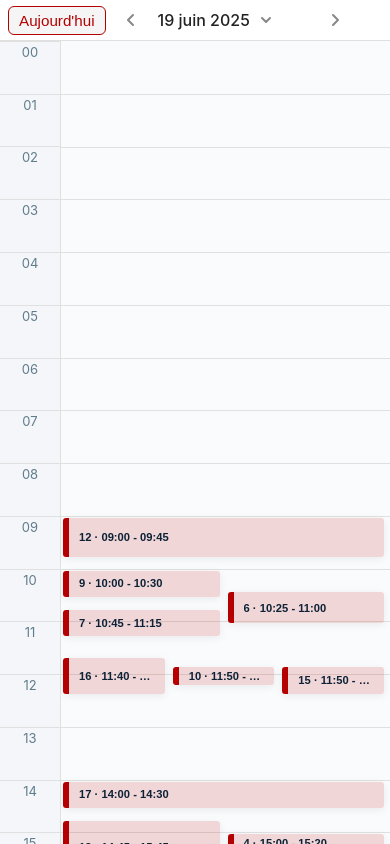
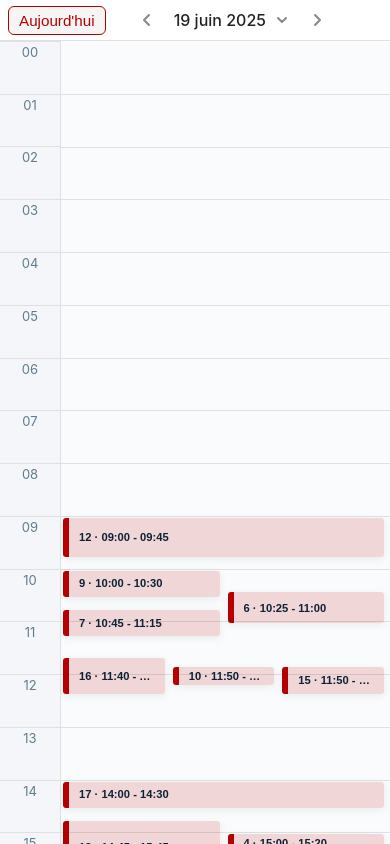
Before and after one commit to herradiamine/GoLendar-Front, a React (Create React App) app: page /19-06-2025 in a window 390 px wide. Shown: the top 844 px of the page. Built offline with nearby package versions, Linux system fonts and the light colour scheme.

Commit message:
Test - #NOID - Largeur automatique de la date en titre

```diff
--- a/src/styles/Calendar.css
+++ b/src/styles/Calendar.css
@@ -159,7 +159,7 @@
   display: flex;
   align-items: center;
   gap: 4px;
-  width: 150px;
+  width: auto;
 }
 
 .calendar-header-chevron {
@@ -179,7 +179,7 @@
   }
   .calendar-header-date {
     font-size: 1em;
-    width: 150px;
+    width: auto;
   }
 }
 
```
